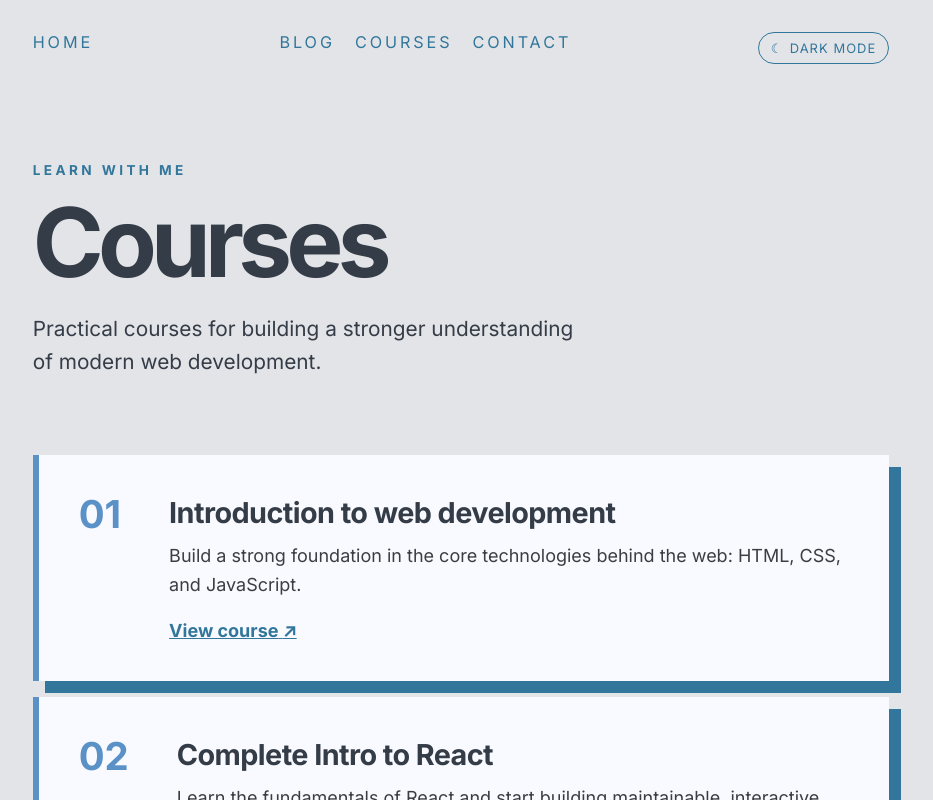
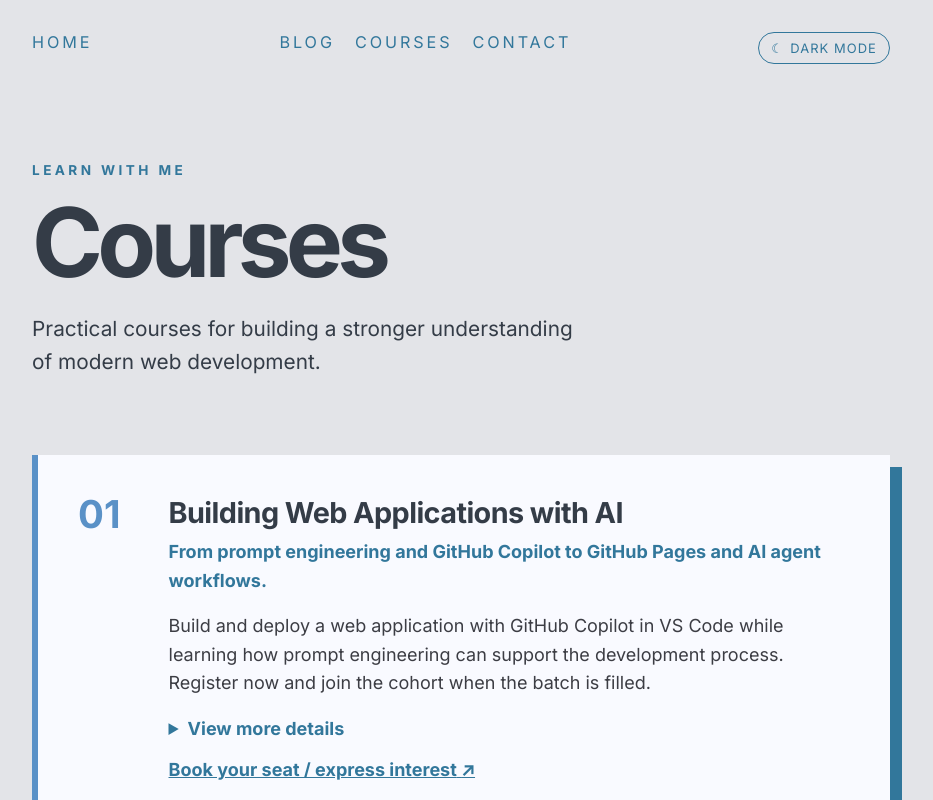
Before and after one commit to sameerahmedkhan-2026/sameerahmedkhan-2026.github.io, a React (Vite) app: page /#/courses in a window 1280 px wide. Shown: the top 800 px of the page, without its empty margins (179-1112 px from the left). Built offline with nearby package versions, Linux system fonts and the light colour scheme; a web font is replaced by a local one.

Commit message:
new web dev ai course

```diff
--- a/src/components/Courses/Courses.css
+++ b/src/components/Courses/Courses.css
@@ -77,6 +77,32 @@
   line-height: 1.6;
 }
 
+.course-card .course-subtitle {
+  margin: 0.5rem 0 1rem;
+  color: var(--windsurfing);
+  font-weight: 700;
+}
+
+.course-details {
+  max-width: 42rem;
+  margin-bottom: 1.25rem;
+}
+
+.course-details summary {
+  width: fit-content;
+  color: var(--windsurfing);
+  font-weight: 700;
+  cursor: pointer;
+}
+
+.course-details summary:hover {
+  color: var(--marina);
+}
+
+.course-details p {
+  margin: 0.75rem 0 0;
+}
+
 .course-card a,
 .course-coming-soon {
   font-weight: 700;
--- a/src/components/Courses/Courses.jsx
+++ b/src/components/Courses/Courses.jsx
@@ -1,6 +1,17 @@
 import "./Courses.css";
 
 const courses = [
+  {
+    title: "Building Web Applications with AI",
+    subtitle:
+      "From prompt engineering and GitHub Copilot to GitHub Pages and AI agent workflows.",
+    description:
+      "Build and deploy a web application with GitHub Copilot in VS Code while learning how prompt engineering can support the development process. Register now and join the cohort when the batch is filled.",
+    details:
+      "This course introduces modern AI-assisted development tools and workflows, including GitHub Copilot, Claude, Codex, and agent mode. You will create a practical application, host its code on GitHub, and publish it with GitHub Pages.",
+    href: "https://forms.gle/eBnZzxeXopoZck6q8",
+    action: "Book your seat / express interest",
+  },
   {
     title: "Introduction to web development",
     description:
@@ -42,13 +53,22 @@ export default function Courses() {
             </span>
             <div className="course-card-content">
               <h2>{course.title}</h2>
+              {course.subtitle && <p className="course-subtitle">{course.subtitle}</p>}
               <p>{course.description}</p>
+              {course.details && (
+                <details className="course-details">
+                  <summary>View more details</summary>
+                  <p>{course.details}</p>
+                </details>
+              )}
               {course.href ? (
                 <a href={course.href} target="_blank" rel="noreferrer">
                   {course.action} <span aria-hidden="true">↗</span>
                 </a>
               ) : (
-                <span className="course-coming-soon">{course.action}</span>
+                <a href={course.href} target="_blank" rel="noreferrer">
+                  {course.action} <span aria-hidden="true">→</span>
+                </a>
               )}
             </div>
           </article>
```
